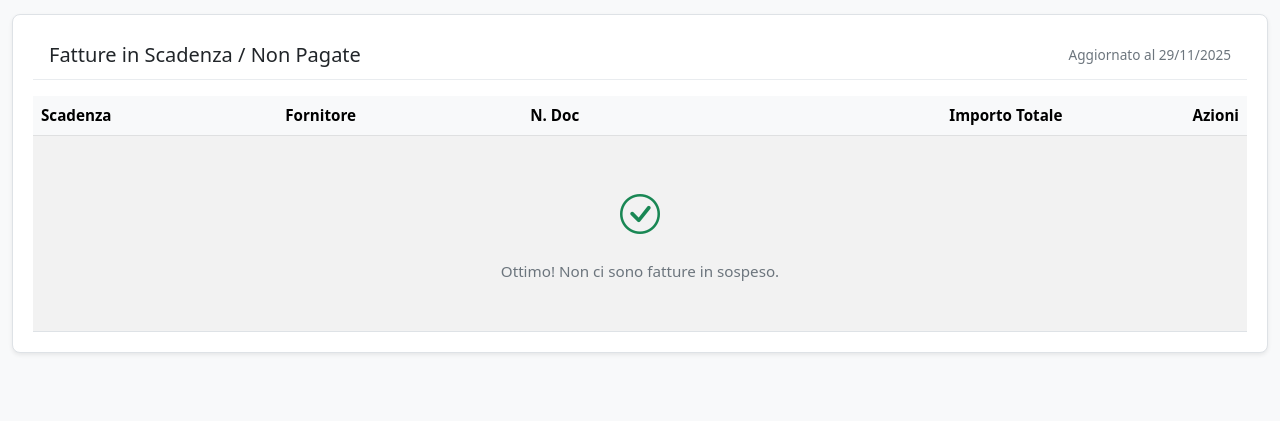
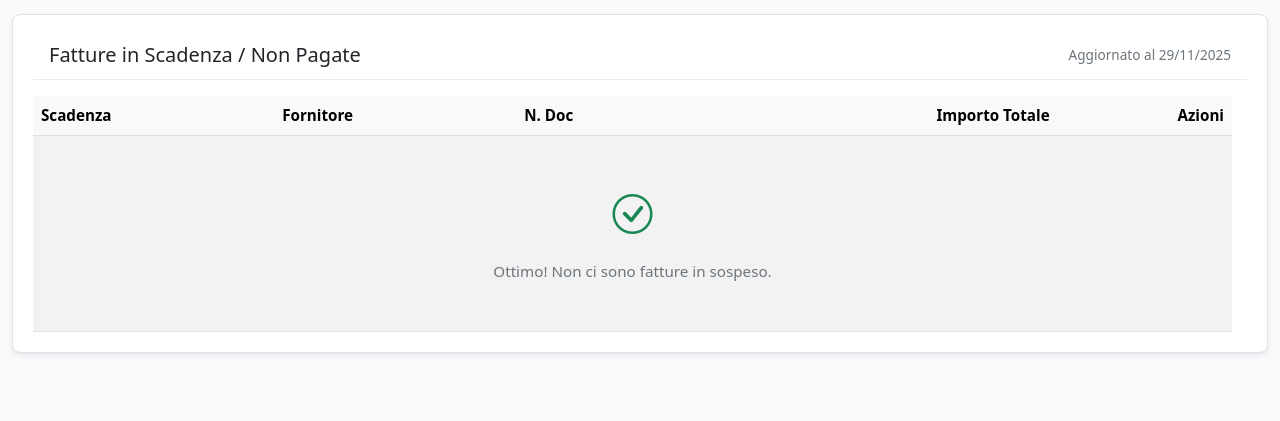
Before and after one commit to PierPaoloPastore/Progetto_Database_Acquisti, a Flask app: page /payments/ in a window 1280 px wide. Shown: the part 180-601 px from the top of the page. Run offline with Flask 3, Linux system fonts and the light colour scheme; parts of the project's set-up code (start-up, migrations or seed data) failed here and were passed over.

Commit message:
style(ui): add scrollable containers to tables

```diff
--- a/app/static/css/compact.css
+++ b/app/static/css/compact.css
@@ -249,6 +249,22 @@
 
 .table-hover tbody tr {
     transition: background 0.15s ease;
+}
+
+.scrollable-list {
+    overflow: auto;
+    max-height: 70vh;
+    scrollbar-gutter: stable;
+}
+
+.scrollable-list table {
+    margin-bottom: 0;
+}
+
+.split-container .scrollable-list {
+    height: 100%;
+    max-height: none;
+    min-height: 0;
 }
 
 /* -------------------- STATUS BADGES -------------------- */
--- a/app/static/css/payments.css
+++ b/app/static/css/payments.css
@@ -22,6 +22,7 @@
 
 .split-section .card-body {
     height: 100%;
+    min-height: 0;
 }
 
 .table.sticky-header thead th {
--- a/app/templates/categories/assign_bulk.html
+++ b/app/templates/categories/assign_bulk.html
@@ -36,7 +36,7 @@
 
             <section class="panel">
                 <h2>Seleziona Righe</h2>
-                <div class="table-responsive">
+                <div class="table-responsive scrollable-list">
                     <table class="table table-hover align-middle">
                         <thead class="table-light">
                         <tr>
--- a/app/templates/categories/list.html
+++ b/app/templates/categories/list.html
@@ -31,7 +31,7 @@
 
 <section class="panel">
     <h2>Elenco categorie ({{ categories|length }})</h2>
-    <div class="table-wrapper">
+    <div class="table-wrapper scrollable-list">
         <table class="table table-striped table-hover" id="categories-table">
             <thead>
             <tr>
--- a/app/templates/documents/detail.html
+++ b/app/templates/documents/detail.html
@@ -185,7 +185,7 @@
         <a href="{{ url_for('categories.bulk_assign_view', document_id=invoice.id) }}"
            class="btn-secondary btn-sm">Assegna categorie</a>
     </div>
-    <div class="table-wrapper">
+    <div class="table-wrapper scrollable-list">
         <table class="table-compact">
             <thead>
             <tr>
@@ -231,6 +231,7 @@
             <h3>📊 Riepilogo IVA</h3>
         </div>
         <div class="card-body">
+            <div class="table-wrapper scrollable-list">
                 <table class="table-compact">
                     <thead>
                     <tr>
@@ -255,6 +256,7 @@
                 </table>
             </div>
         </div>
+    </div>
 
     <div class="card">
         <div class="card-header">
@@ -262,6 +264,7 @@
             <a href="{{ url_for('payments.inbox_view') }}" class="btn-link btn-sm">Inbox pagamenti →</a>
         </div>
         <div class="card-body">
+            <div class="table-wrapper scrollable-list">
                 <table class="table-compact">
                     <thead>
                     <tr>
@@ -291,5 +294,6 @@
             </div>
         </div>
     </div>
+</div>
 
 {% endblock %}
--- a/app/templates/documents/list.html
+++ b/app/templates/documents/list.html
@@ -45,7 +45,7 @@
 
     <div class="card shadow-sm">
         <div class="card-body p-0">
-            <div class="table-responsive">
+            <div class="table-responsive scrollable-list">
                 <table class="table table-hover table-striped mb-0 align-middle">
                     <thead class="table-light">
                     <tr>
--- a/app/templates/documents/physical_copy_list.html
+++ b/app/templates/documents/physical_copy_list.html
@@ -7,7 +7,7 @@
 
 <section class="panel">
     <h2>To-do copie fisiche ({{ invoices|length }})</h2>
-    <div class="table-wrapper">
+    <div class="table-wrapper scrollable-list">
         <table class="table table-striped table-hover">
             <thead>
             <tr>
--- a/app/templates/documents/review_list.html
+++ b/app/templates/documents/review_list.html
@@ -20,7 +20,7 @@
             <h5 class="mb-0">Coda di lavorazione ({{ invoices|length }})</h5>
         </div>
         <div class="card-body p-0">
-            <div class="table-responsive">
+            <div class="table-responsive scrollable-list">
                 <table class="table table-hover table-striped mb-0 align-middle">
                     <thead class="table-light">
                     <tr>
--- a/app/templates/import/import_run.html
+++ b/app/templates/import/import_run.html
@@ -39,7 +39,7 @@
 
             {% if summary.details %}
             <h5>Dettaglio file:</h5>
-            <div class="table-responsive">
+            <div class="table-responsive scrollable-list">
                 <table class="table table-sm table-striped">
                     <thead>
                         <tr>
--- a/app/templates/payments/inbox.html
+++ b/app/templates/payments/inbox.html
@@ -28,7 +28,7 @@
                 <span class="text-muted small">Aggiornato al {{ today.strftime('%d/%m/%Y') }}</span>
             </div>
             <div class="card-body p-0">
-                <div class="table-responsive">
+                <div class="table-responsive scrollable-list">
                     <table class="table table-hover table-striped mb-0 align-middle sticky-header">
                         <thead class="table-light">
                             <tr>
@@ -119,7 +119,7 @@
                             </button>
                         </div>
 
-                        <div class="table-responsive flex-grow-1">
+                        <div class="table-responsive scrollable-list flex-grow-1 h-100">
                             <table class="table table-hover align-middle sticky-header">
                                 <thead class="table-light">
                                     <tr>
--- a/app/templates/payments/review.html
+++ b/app/templates/payments/review.html
@@ -31,7 +31,7 @@
         <section class="panel">
             <h2>Collega alle fatture</h2>
             <form method="post" action="{{ url_for('payments.assign_payment', document_id=document.id) }}">
-                <div class="table-wrapper">
+                <div class="table-wrapper scrollable-list">
                     <table class="table table-compact table-striped">
                         <thead>
                         <tr>
--- a/app/templates/suppliers/detail.html
+++ b/app/templates/suppliers/detail.html
@@ -42,6 +42,7 @@
                     <h5 class="mb-0"><i class="bi bi-building"></i> Dati Anagrafici</h5>
                 </div>
                 <div class="card-body">
+                    <div class="table-responsive scrollable-list">
                         <table class="table table-sm table-borderless">
                             <tr>
                                 <td class="text-muted w-25">P.IVA:</td>
@@ -71,6 +72,7 @@
                                 </td>
                             </tr>
                         </table>
+                    </div>
                 </div>
             </div>
         </div>
@@ -107,7 +109,7 @@
             <h5 class="mb-0">Storico Documenti ({{ invoices|length }})</h5>
         </div>
         <div class="card-body p-0">
-            <div class="table-responsive">
+            <div class="table-responsive scrollable-list">
                 <table class="table table-hover table-striped mb-0 align-middle">
                     <thead class="table-light">
                     <tr>
--- a/app/templates/suppliers/list.html
+++ b/app/templates/suppliers/list.html
@@ -13,7 +13,7 @@
             <h5 class="mb-0 card-title">Anagrafica Fornitori ({{ suppliers_stats|length }})</h5>
         </div>
         <div class="card-body p-0">
-            <div class="table-responsive">
+            <div class="table-responsive scrollable-list">
                 <table class="table table-hover table-striped mb-0 align-middle">
                     <thead class="table-light">
                     <tr>
```
Lines whose indentation alone changed are shown as unchanged.
